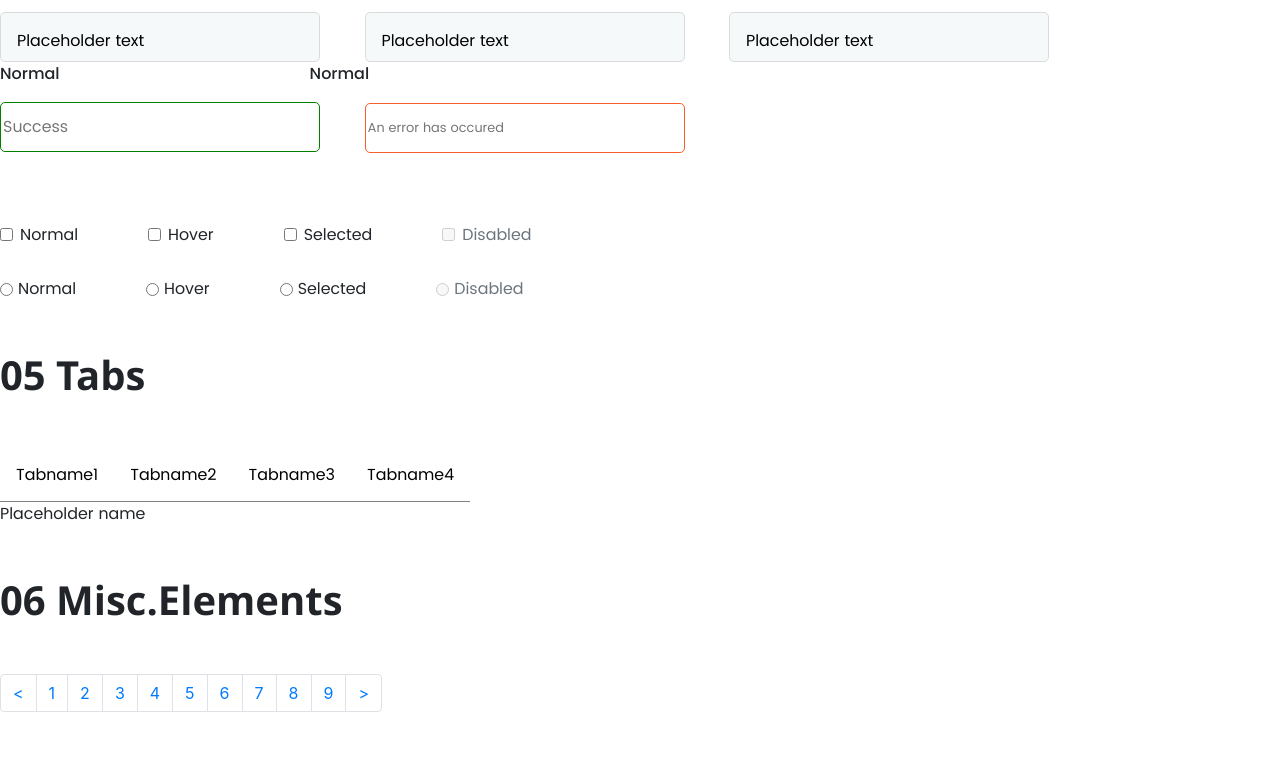
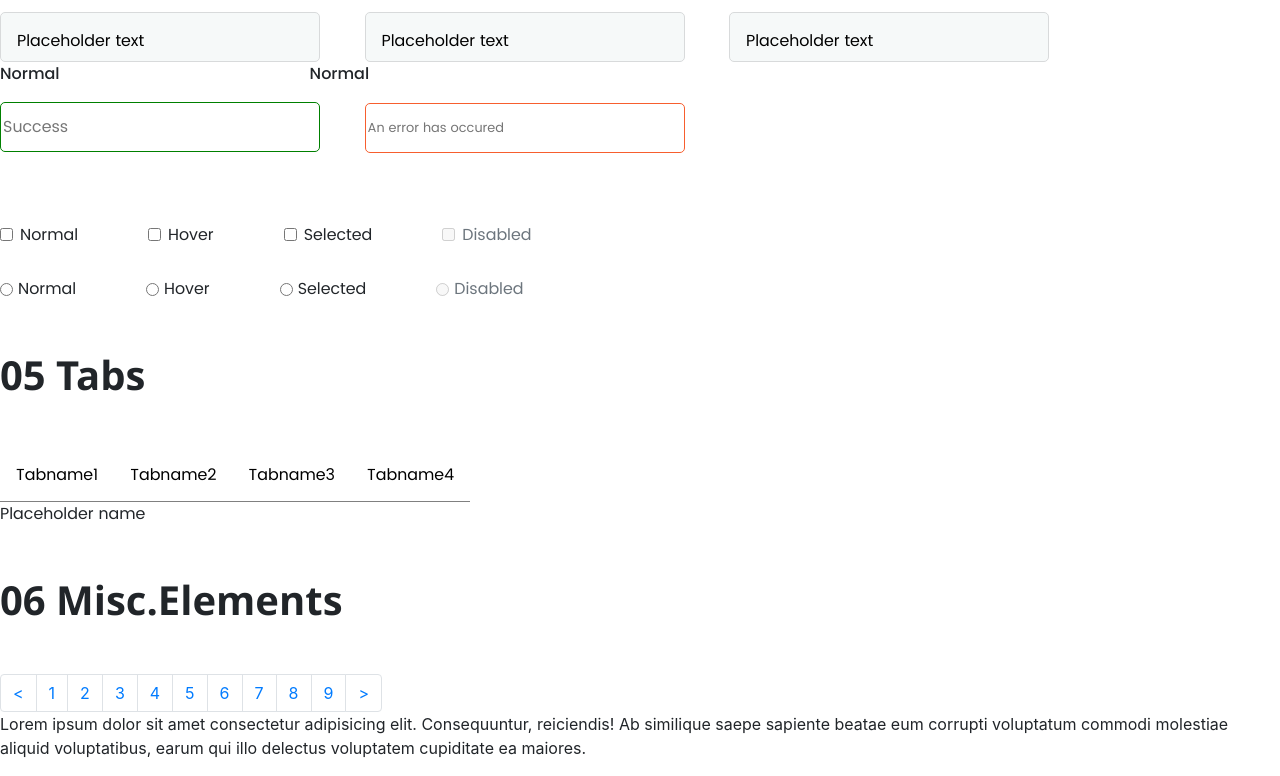
Before and after one commit to andrewprymak/home19, a website: page src/views/index.html in a window 1280 px wide. Shown: the part 2824-3600 px from the top of the page. Before the commit the page ends 3536 px from the top, so only its background shows below. Drawn offline with nearby package versions, Linux system fonts and the light colour scheme; files that its build step writes are made by us from their sources.

Commit message:
second commit

```diff
--- a/src/blocks/modules/header/header.html
+++ b/src/blocks/modules/header/header.html
@@ -347,3 +347,4 @@
       <li class="page-item"><a class="page-link" href="#">></a></li>
     </ul>
   </nav>
+  <p>Lorem ipsum dolor sit amet consectetur adipisicing elit. Consequuntur, reiciendis! Ab similique saepe sapiente beatae eum corrupti voluptatum commodi molestiae aliquid voluptatibus, earum qui illo delectus voluptatem cupiditate ea maiores.</p>
```
